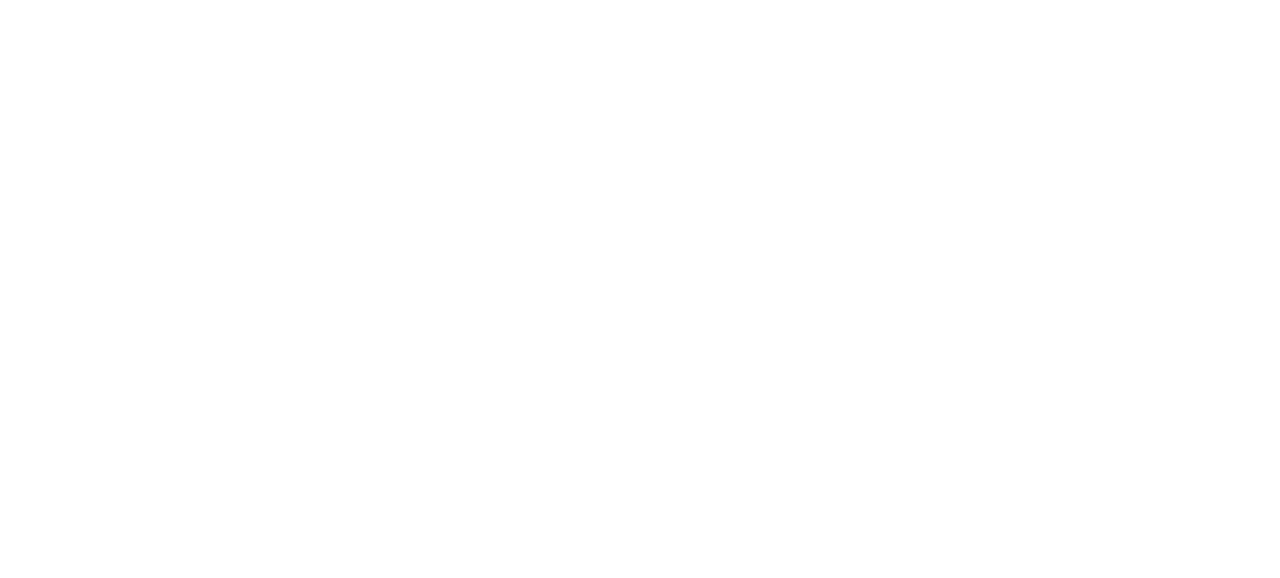
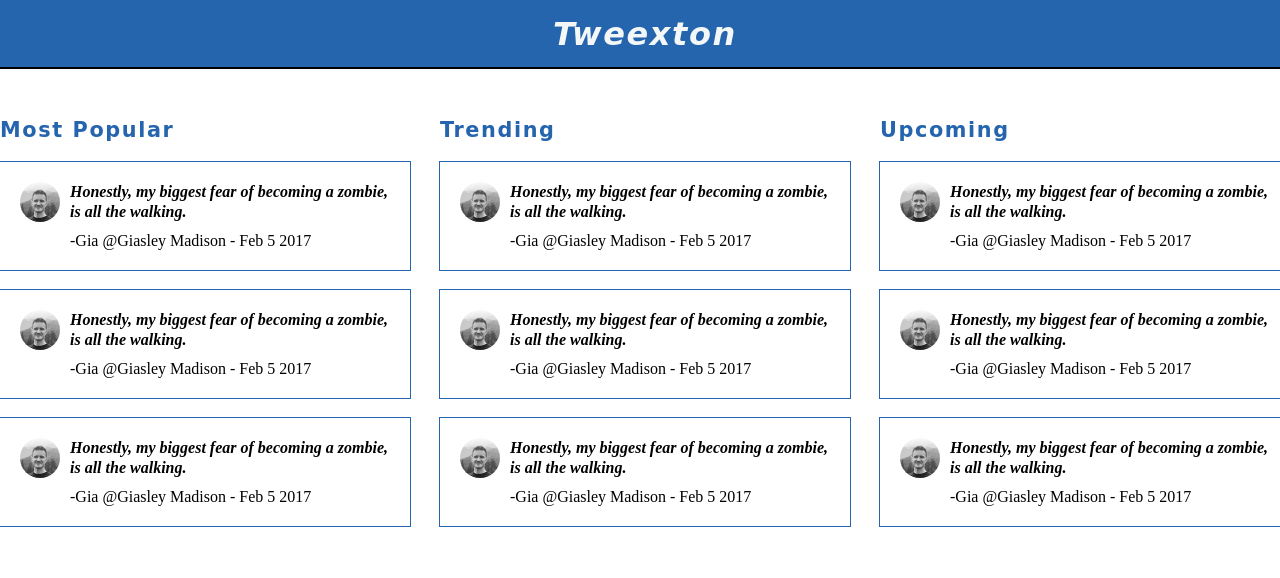
Before and after one commit to JurgenHasmeta22/hoxton-html-tweexton, a plain HTML site: page index.html in a window 1280 px wide. Drawn offline with Linux system fonts and the light colour scheme.

Commit message:
major update

```diff
--- a/assets/css/style.css
+++ b/assets/css/style.css
@@ -0,0 +1,108 @@
+* {
+    margin: 0px 0px;
+    padding: 0px 0px;
+    box-sizing: border-box;
+}
+
+a {
+    text-decoration: none;
+}
+
+@import url('https://fonts.googleapis.com/css2?family=Dancing+Script:wght@700&display=swap');
+
+/*START OF CREATING LAYOUT WITH CSS GRIDS */
+section.container-menus {
+    height: 100vh;
+    display: grid;
+    /* grid-template-rows: auto 1fr; */
+    grid-template:
+    "header" auto
+    "main" 1fr /
+    1fr;
+    /* grid-gap: 30px; */
+}
+
+header.header-menu {
+    grid-area: header;
+    outline: 1px solid #000;
+    padding-top: 0.938rem;
+    padding-bottom: 0.938rem;
+    background-color: #2565AE;
+}
+
+main.main-menu {
+    grid-area: main;
+    outline: 1px solid #000;
+    display: grid;
+    grid-template-columns: 1fr 1fr 1fr;
+    grid-gap: 1.875rem;
+    align-content: start;
+    place-items: center;
+}
+
+main.main-menu .main-content {
+    display: grid;
+    padding-top: 3.125rem;
+    grid-template-rows: 0.2fr 0.8fr;
+    grid-gap: 20px;
+}
+
+main.main-menu .main-content .main-content-inside-2 {
+    grid-gap: 20px;
+    display: grid;
+    grid-template-rows: 1fr 1fr 1fr;
+    /* height: 150px;
+    outline: 1px solid #2565AE; */
+}
+
+main.main-menu .main-content .main-content-inside-2 .post {
+    /* height: auto; */
+    padding: 20px 20px;
+    display: grid;
+    grid-template:
+    "img p" 0.9fr
+    "img span" 0.1fr /
+    0.2fr auto;
+    grid-gap: 10px;
+    outline: 1px solid #2565AE;
+}
+
+main.main-menu .main-content .main-content-inside-2 .post p {
+    grid-area: p;
+    font-size: 16px;
+    font-weight: 600;
+    font-style: italic;
+    width: 40ch;
+    line-height: 20px;
+}
+
+main.main-menu .main-content .main-content-inside-2 .post span.special-span {
+    grid-area: span;
+}
+
+main.main-menu .main-content .main-content-inside-2 .post img {
+    grid-area: img;
+    border-radius: 50%;
+}
+
+header.header-menu .header-menu-inside {
+    display: grid;
+    place-items: center;
+}
+
+header.header-menu .header-menu-inside h1 {
+    font-family: 'Dancing Script', cursive;
+    font-size: 2.0rem;
+    letter-spacing: 0.1rem;
+    color: #F3F7F7;
+    font-style: italic;
+    font-weight: 900;
+}
+
+main.main-menu .main-content h2 {
+    font-family: 'Dancing Script', cursive;
+    font-size: 1.3rem;
+    letter-spacing: 0.1rem;
+    color: #2565AE;
+    font-weight: 700;
+}
--- a/index.html
+++ b/index.html
@@ -7,9 +7,113 @@
     <meta name="viewport" content="width=device-width, initial-scale=1.0">
     <title>hoxton-html-tweexton</title>
     <link rel="stylesheet" href="assets/css/style.css">
+    <link rel="stylesheet" href="https://pro.fontawesome.com/releases/v5.10.0/css/all.css" integrity="sha384-AYmEC3Yw5cVb3ZcuHtOA93w35dYTsvhLPVnYs9eStHfGJvOvKxVfELGroGkvsg+p" crossorigin="anonymous"/>
+    <link href="https://fonts.googleapis.com/icon?family=Material+Icons" rel="stylesheet" />
 </head>
 
 <body>
+ <!--START OF PAGE BOX AND LAYOUT----------------------------------------------------------------------------------------->
+    <section class="container-menus">
+
+        <header class="header-menu">
+
+            <div class="header-menu-inside">
+                <h1>Tweexton</h1>
+            </div>
+
+        </header>
+
+
+
+        <main class="main-menu">
+
+            <div class="main-content">
+
+                <div class="main-content-inside-1">
+                    <h2>Most Popular</h2>
+                </div>
+
+                <div class="main-content-inside-2">
+                    <article class="post">
+                        <img src="assets/img/download1.jpg">
+                        <p>Honestly, my biggest fear of becoming a zombie, is all the walking.</p>
+                        <span class="special-span">-Gia @Giasley Madison - Feb 5 2017</span>
+                    </article>
+
+                    <article class="post">
+                        <img src="assets/img/download1.jpg">
+                        <p>Honestly, my biggest fear of becoming a zombie, is all the walking.</p>
+                        <span class="special-span">-Gia @Giasley Madison - Feb 5 2017</span>
+                    </article>
+
+                    <article class="post">
+                        <img src="assets/img/download1.jpg">
+                        <p>Honestly, my biggest fear of becoming a zombie, is all the walking.</p>
+                        <span class="special-span">-Gia @Giasley Madison - Feb 5 2017</span>
+                    </article>
+                </div>
+
+            </div>
+
+            <div class="main-content">
+
+                <div class="main-content-inside-1">
+                    <h2>Trending</h2>
+                </div>
+
+                <div class="main-content-inside-2">
+                    <article class="post">
+                        <img src="assets/img/download1.jpg">
+                        <p>Honestly, my biggest fear of becoming a zombie, is all the walking.</p>
+                        <span class="special-span">-Gia @Giasley Madison - Feb 5 2017</span>
+                    </article>
+
+                    <article class="post">
+                        <img src="assets/img/download1.jpg">
+                        <p>Honestly, my biggest fear of becoming a zombie, is all the walking.</p>
+                        <span class="special-span">-Gia @Giasley Madison - Feb 5 2017</span>
+                    </article>
+
+                    <article class="post">
+                        <img src="assets/img/download1.jpg">
+                        <p>Honestly, my biggest fear of becoming a zombie, is all the walking.</p>
+                        <span class="special-span">-Gia @Giasley Madison - Feb 5 2017</span>
+                    </article>
+                </div>
+
+            </div>
+
+            <div class="main-content">
+
+                <div class="main-content-inside-1">
+                    <h2>Upcoming</h2>
+                </div>
+
+                <div class="main-content-inside-2">
+                    <article class="post">
+                        <img src="assets/img/download1.jpg">
+                        <p>Honestly, my biggest fear of becoming a zombie, is all the walking.</p>
+                        <span class="special-span">-Gia @Giasley Madison - Feb 5 2017</span>
+                    </article>
+
+                    <article class="post">
+                        <img src="assets/img/download1.jpg">
+                        <p>Honestly, my biggest fear of becoming a zombie, is all the walking.</p>
+                        <span class="special-span">-Gia @Giasley Madison - Feb 5 2017</span>
+                    </article>
+
+                    <article class="post">
+                        <img src="assets/img/download1.jpg">
+                        <p>Honestly, my biggest fear of becoming a zombie, is all the walking.</p>
+                        <span class="special-span">-Gia @Giasley Madison - Feb 5 2017</span>
+                    </article>
+                </div>
+
+            </div>
+
+        </main>
+
+    </section>
 
 </body>
 </html>
```
Also changed, not shown: assets/img/download.jpg (added), assets/img/download1.jpg (added).
